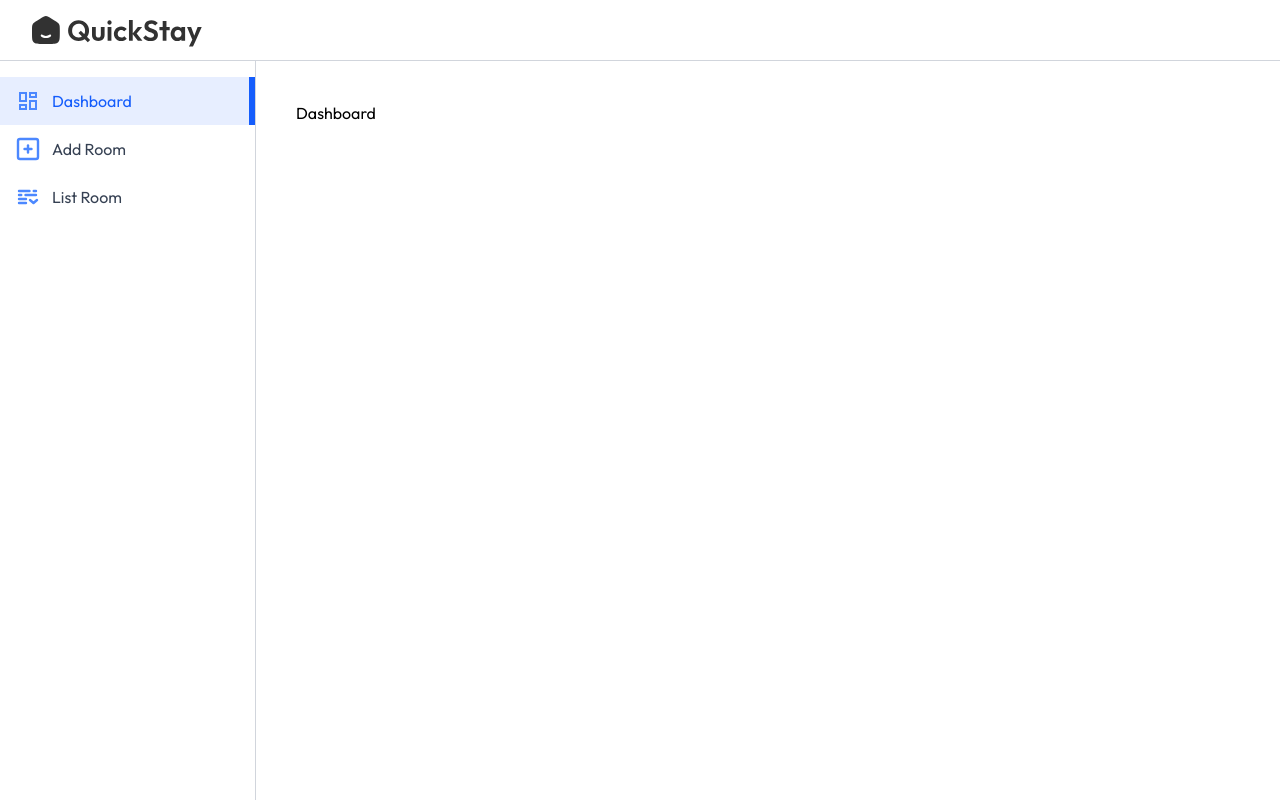
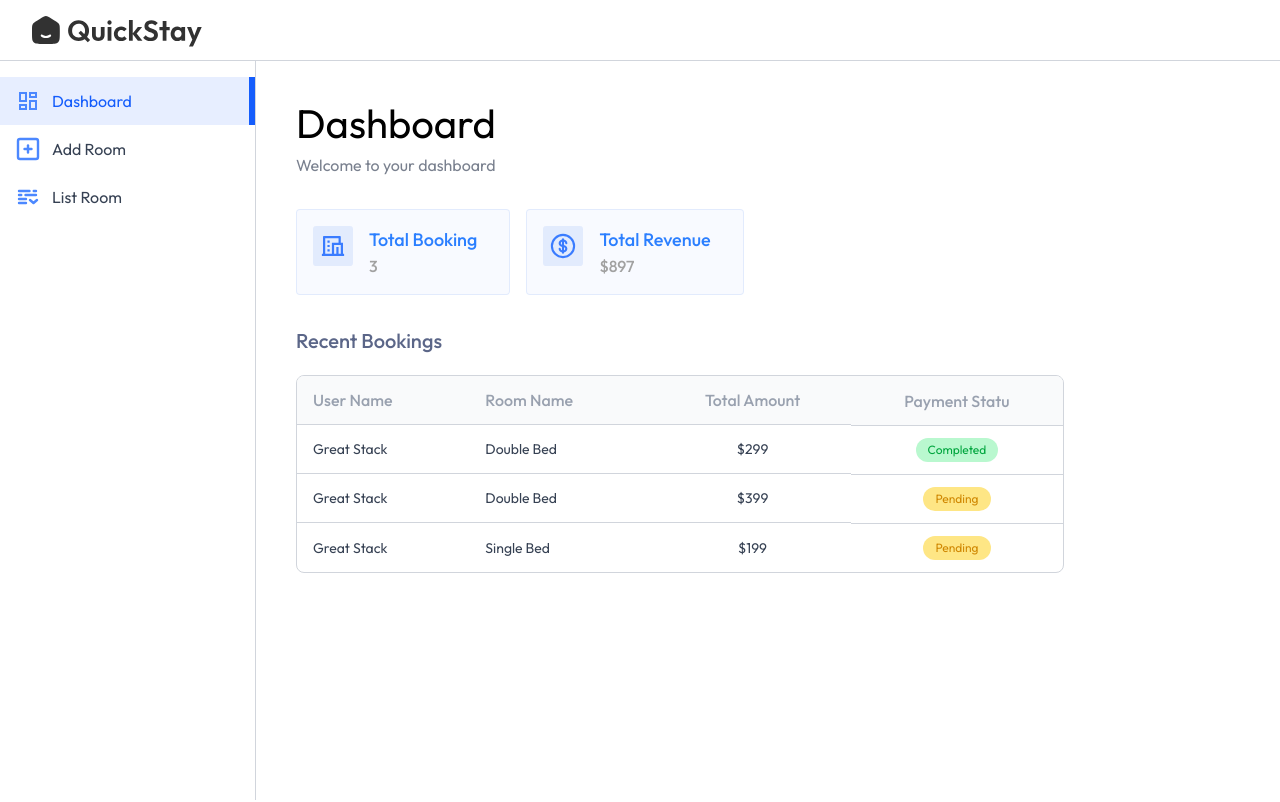
Before and after one commit to Yasintha8/hotel-booking-web-app, a React (Vite) app in the folder client/: page /owner in a window 1280 px wide. Shown: the top 802 px of the page. Built offline with nearby package versions, Linux system fonts and the light colour scheme; the HTML template or start-up script is replaced by a standard one; a web font is replaced by a local one.

Commit message:
create recentbooking in dashboard

```diff
--- a/client/src/pages/hotelOwner/Dashboard.jsx
+++ b/client/src/pages/hotelOwner/Dashboard.jsx
@@ -1,8 +1,78 @@
-import React from 'react'
+import React, { useState } from 'react'
+import Tittle from '../../components/Tittle'
+import { assets, dashboardDummyData } from '../../assets/assets'
 
 const Dashboard = () => {
+
+  const [dashboardData, /*setDashboardData*/] = useState(dashboardDummyData)
+
   return (
-    <div>Dashboard</div>
+    <div>
+      <Tittle align="left" font="outfit" title="Dashboard" subTitle="Welcome to your dashboard"/>
+
+      <div className='flex gap-4 my-8'>
+        {/* Total Booking */}
+        <div className='bg-primary/3 border border-primary/10 rounded flex p-4 pr-8'>
+        <img src={assets.totalBookingIcon} alt="" className='max-sm:hidden h-10'/>
+          <div className='flex flex-col sm:ml-4 font-medium'>
+            <p className='text-blue-500 text-lg'>Total Booking</p>
+            <p className='text-neutral-400 text-base'>{dashboardData.totalBookings}</p>
+          </div>
+        </div>
+
+        {/* Total Revenue */}
+
+          <div className='bg-primary/3 border border-primary/10 rounded flex p-4 pr-8'>
+          <img src={assets.totalRevenueIcon} alt="" className='max-sm:hidden h-10'/>
+            <div className='flex flex-col sm:ml-4 font-medium'>
+              <p className='text-blue-500 text-lg'>Total Revenue</p>
+              <p className='text-neutral-400 text-base'>${dashboardData.totalRevenue}</p>
+            </div>
+          </div>
+          </div>
+          {/* Recent Bookings */}
+
+          <h2 className='text-xl text-blue-950/70 font-medium mb-5'>Recent Bookings</h2>
+          <div className='w-full max-w-3xl text-left border border-gray-300 rounded-lg max-h-80 overflow-y-scroll'>
+            <table className='w-full'>
+              <thead className='bg-gray-50'>
+                <tr>
+                  <th className='py-3 px-4 text-gray-400 font-medium'>User Name</th>
+                  <th className='py-3 px-4 text-gray-400 font-medium max:sm:hidden'>Room Name</th>
+                  <th className='py-3 px-4 text-gray-400 font-medium text-center'>Total Amount</th>
+                  <th className='py-3 px-4 text-gray-400 font-medium text-center'>Payment Statu</th>
+                </tr>
+              </thead>
+              <tbody className='text-sm'>
+                {
+                  dashboardData.bookings.map((item, index)=>(
+                    <tr key={index}>
+                      <td className='py-3 px-4 text-gray-700 border-t border-gray-300'>
+                        {item.user.username}
+                      </td>
+
+                       <td className='py-3 px-4 text-gray-700 border-t border-gray-300 max:sm:hidden'>
+                        {item.room.roomType}
+                      </td>
+
+                       <td className='py-3 px-4 text-gray-700 border-t border-gray-300 text-center'>
+                        ${item.totalPrice}
+                      </td>
+
+                       <td className='py-3 px-4 text-gray-700 border-t border-gray-300 flex'>
+                        <button className={`py-1 px-3 text-xs rounded-full mx-auto ${item.isPaid ? "bg-green-200 text-green-600" : "bg-amber-200 text-yellow-600"}`}>
+                          {item.isPaid ? "Completed" : "Pending"}
+                        </button>
+                      </td>
+                    </tr>
+                  ))
+                }
+              </tbody>
+            </table>
+          </div>
+
+
+    </div>
   )
 }
 
```
